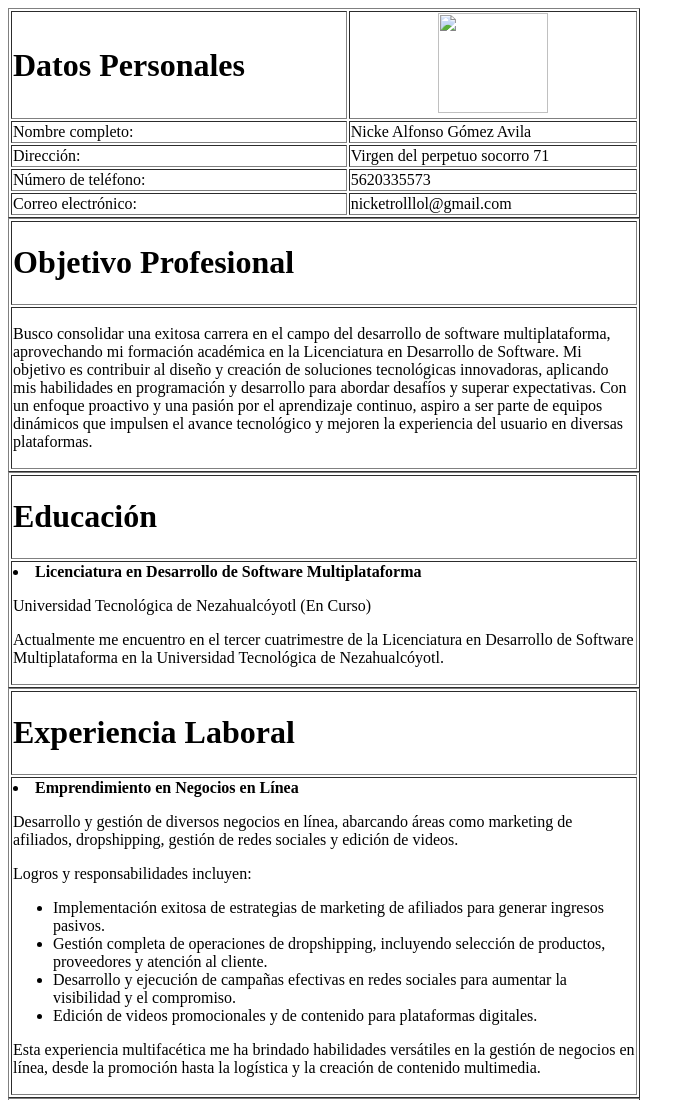
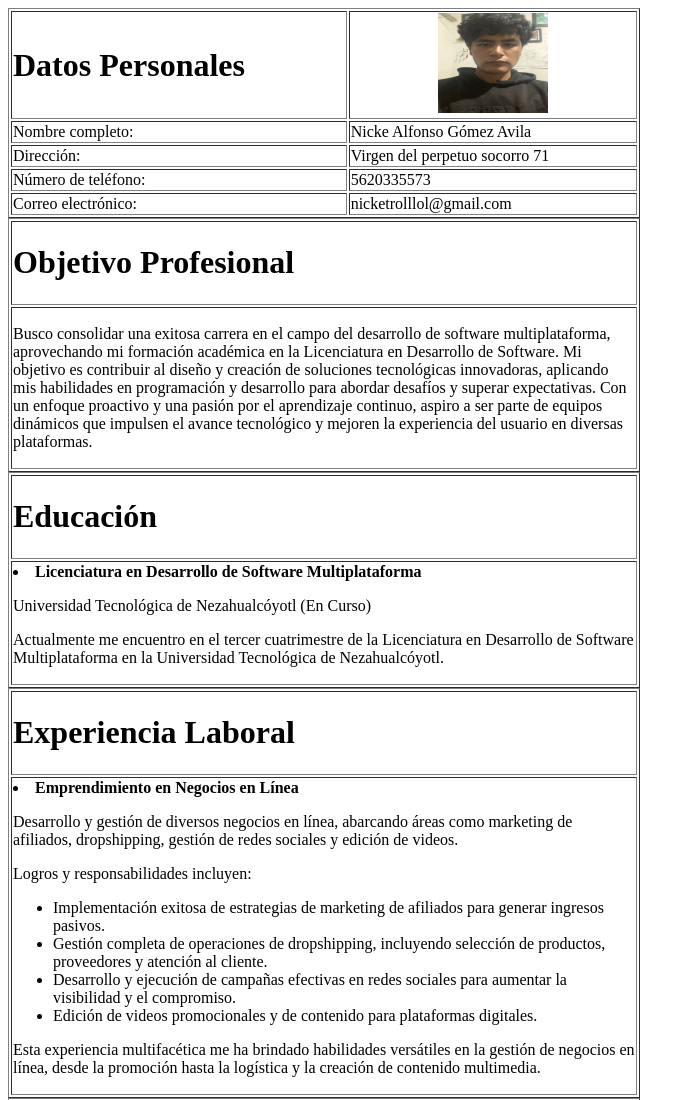
Before and after one commit to NickPoopet/web, a plain HTML site: page Index.html in a window 1280 px wide. Shown: the top 1100 px of the page, without its empty margins (0-695 px from the left). Drawn offline with Linux system fonts and the light colour scheme.

Commit message:
Update Index.html

```diff
--- a/Index.html
+++ b/Index.html
@@ -11,7 +11,7 @@
             <h1>Datos Personales</h1>
         </td>
         <td style="text-align: center;">
-            <img src="IMG/Perfil.jpeg" width="110" height="100">
+            <img src="Perfil.jpeg" width="110" height="100">
         </td>
     </tr>
     <tr>
```
